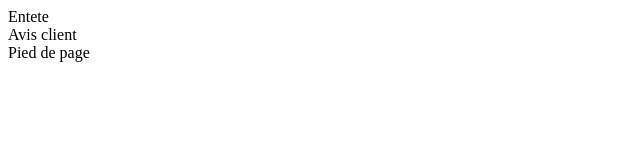
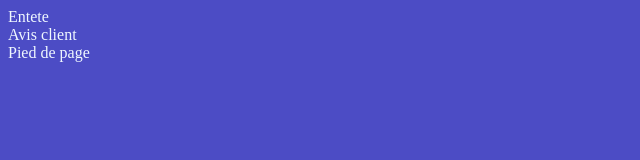
Before and after one commit to yvankamdem/Commandes-git, a plain HTML site: page index.html in a window 1280 px wide. Shown: the whole page, without its empty margins (0-640 px from the left). Drawn offline with Linux system fonts and the light colour scheme.

Commit message:
Feuille de style

```diff
--- a/index.html
+++ b/index.html
@@ -5,6 +5,7 @@
     <meta http-equiv="X-UA-Compatible" content="IE=edge">
     <meta name="viewport" content="width=device-width, initial-scale=1.0">
     <title>Avis des clients</title>
+    <link rel="stylesheet" href="styles/style.css" type="text/css">
 </head>
 <body>
     <header>Entete</header>
--- /dev/null
+++ b/styles/style.css
@@ -0,0 +1,4 @@
+body{
+    background-color: #4c4cc5;
+    color: #f0f8ff;
+}
```
Also changed, not shown: 1 other file.
